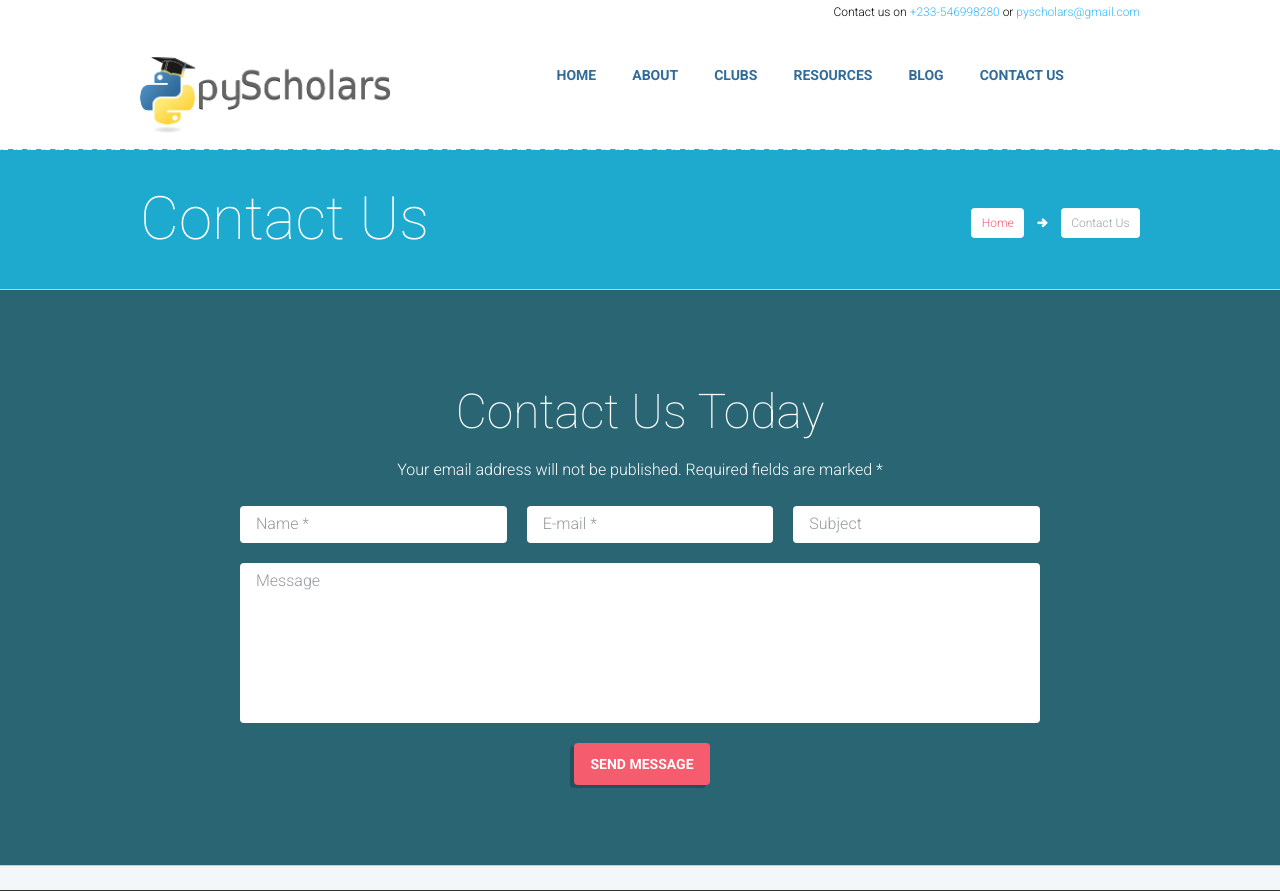
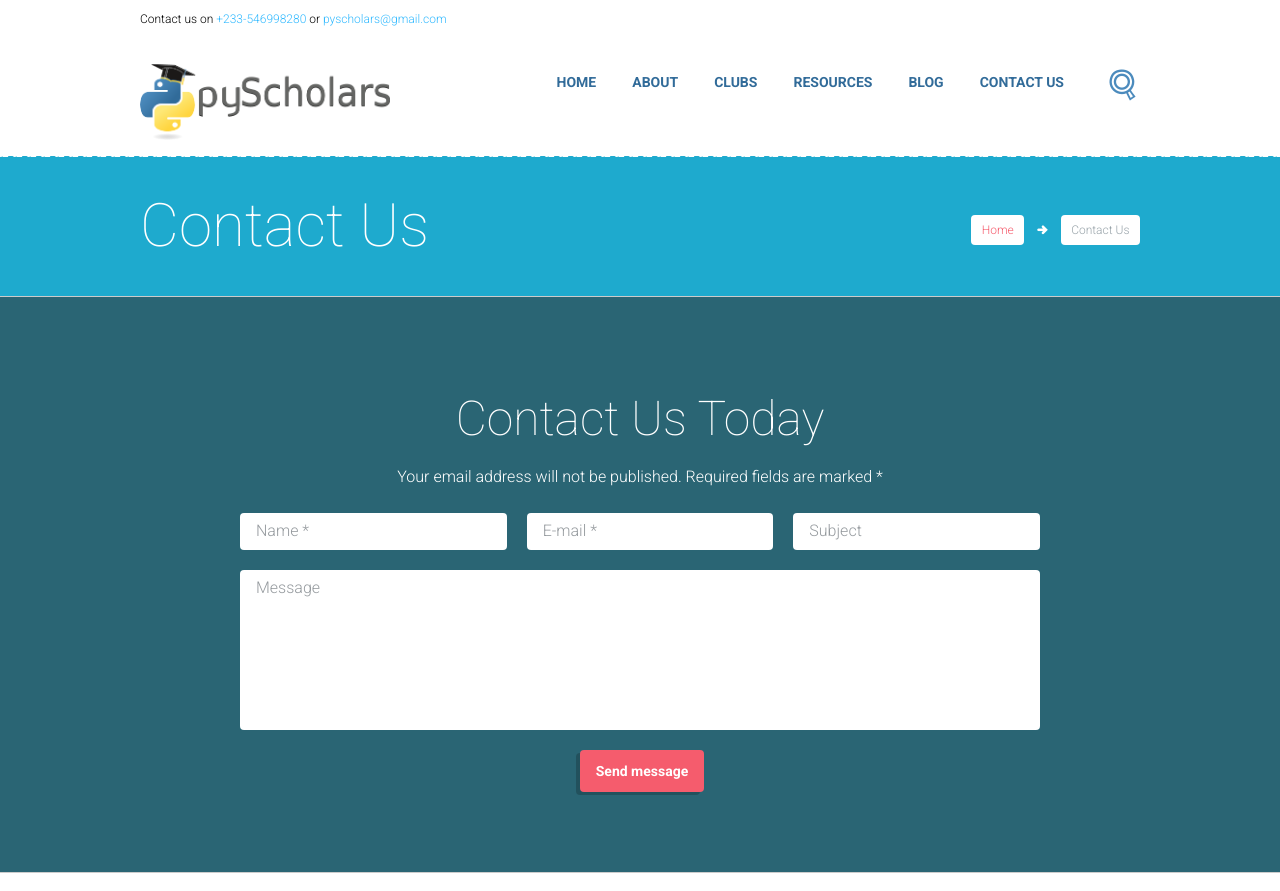
Before and after one commit to mawy7/website, a Django app: page /contact in a window 1280 px wide. Shown: the top 891 px of the page. Run offline with Django 3.2, Linux system fonts and the light colour scheme; grey boxes labelled with a size stand in for pictures from a placeholder-image service; some libraries are stand-ins or nearby versions; some web fonts are replaced.

Commit message:
fixed navbar issues

```diff
--- a/contact_us/templates/contact_form.html
+++ b/contact_us/templates/contact_form.html
@@ -38,7 +38,7 @@
                       <div id="sc_contact_form" class="sc_contact_form sc_contact_form_standard aligncenter width_80per">
                         <h2 class="sc_contact_form_title">Contact Us Today</h2>
                         <p class="sc_contact_form_description">Your email address will not be published. Required fields are marked *</p>
-                        <form id="sc_contact_form_1" data-formtype="contact" method="post" action="#">
+                         <form method="POST">  {% csrf_token %}
                           <div class="sc_contact_form_info">
                             <div class="sc_contact_form_item sc_contact_form_field label_over">
                               <label class="required" for="sc_contact_form_username">Name</label>
@@ -60,11 +60,12 @@
                           <div class="sc_contact_form_item sc_contact_form_message label_over"  align="s">
                             {{ form.captcha|as_crispy_field }}
                           </div>
-                          <div class="sc_contact_form_item sc_contact_form_button">
+                          <div class="result sc_infobox"></div>
 
-                            <button>SEND MESSAGE</button>
+                          <div>
+                            <button class="button-main"  id="contact_us" type="submit"><span type="submit">Send message</span></button>
                           </div>
-                          <div class="result sc_infobox"></div>
+
                         </form>
                       </div>
                     </div>
--- a/requirements.txt
+++ b/requirements.txt
@@ -1,3 +1,8 @@
 Django==2.2.5
 pytz==2019.2
 sqlparse==0.3.0
+Django==2.2.5
+django-crispy-forms==1.7.2
+django-recaptcha==2.0.5
+pytz==2019.2
+sqlparse==0.3.0
--- a/static/css/custom-style.css
+++ b/static/css/custom-style.css
@@ -61,6 +61,13 @@
 	background-image: url(../images/socials/twitter.png);
 }
 
+.social_instagram_dark {
+	background-image: url(../images/socials/instagram_dark.png);
+}
+
+.social_instagram {
+	background-image: url(../images/socials/instagram.png);
+}
 .social_gplus{
 	background-image: url(../images/socials/gplus.png);
 }
--- a/templates/base2.html
+++ b/templates/base2.html
@@ -1,12 +1,11 @@
 {% load staticfiles %}
 {% load static %}
+
 <!DOCTYPE html>
 <html lang="en-US">
-
 <head>
     <meta charset="UTF-8" />
     <meta name="viewport" content="width=device-width, initial-scale=1, maximum-scale=1">
-
     <link rel="icon" type="image/x-icon" href="{% static 'images/fav.png' %}" />
     <title>{% block meta_title %}{% endblock %}{% if settings.SITE_TITLE %} | {{ settings.SITE_TITLE }}{% endif %}</title>
 
@@ -17,9 +16,11 @@
 
     <link rel="stylesheet" href="{% static 'js/rs-plugin/settings.css' %}" type="text/css" media="all" />
 
+    <link rel="stylesheet" href="{% static 'js/prettyPhoto/css/prettyPhoto.css' %}" type="text/css" media="all" />
     <link rel="stylesheet" href="{% static 'css/woocommerce/woocommerce-layout.css' %}" type="text/css" media="all" />
     <link rel="stylesheet" href="{% static 'css/woocommerce/woocommerce-smallscreen.css' %}" type="text/css" media="only screen and (max-width: 768px)" />
     <link rel="stylesheet" href="{% static 'css/woocommerce/woocommerce.css' %}" type="text/css" media="all" />
+    <link rel="stylesheet" href="{% static 'css/woo-style.css' %}" type="text/css" media="all" />
 
     <link rel="stylesheet" href="{% static 'css/style.css' %}" type="text/css" media="all" />
     <link rel="stylesheet" href="{% static 'css/shortcodes.css' %}" type="text/css" media="all" />
@@ -33,26 +34,23 @@
     <link rel="stylesheet" href="{% static 'js/prettyPhoto/css/prettyPhoto.css' %}" type="text/css" media="all" />
     <link rel="stylesheet" href="{% static 'js/core.customizer/front.customizer.css' %}" type="text/css" media="all" />
     <link rel="stylesheet" href="{% static 'js/core.messages/core.messages.css' %}" type="text/css" media="all" />
-	<link rel="stylesheet" href="{% static 'js/swiper/idangerous.swiper.css' %}" type="text/css" media="all" />
-
-	<link rel="stylesheet" href="{% static 'css/homepage3-custom.css' %}" type="text/css" media="all" />
+    <link rel="stylesheet" href="{% static 'js/swiper/idangerous.swiper.min.css' %}" type="text/css" media="all" />
     <link rel="stylesheet" href="{% static 'css/custom-style.css' %}" type="text/css" media="all" />
     <link rel="stylesheet" href="{% static 'css/responsive.css' %}" type="text/css" media="all" />
     <link rel="stylesheet" href="{% static 'css/skins/skin-responsive.css' %}" type="text/css" media="all" />
-
+  <link rel="stylesheet" href="{% static 'css/homepage3-custom.css' %}" type="text/css" media="all" />
 
 
 </head>
 
-
-<body class="page body_style_fullscreen body_filled article_style_boxed top_panel_style_light top_panel_opacity_solid top_panel_above menu_right sidebar_hide">
+<body class="archive category body_style_wide body_filled article_style_stretch top_panel_style_light layout_excerpt top_panel_opacity_solid top_panel_above menu_right sidebar_hide">
     <a id="toc_top" class="sc_anchor" title="To Top" data-description="&lt;i&gt;Back to top&lt;/i&gt; - &lt;br&gt;scroll to top of the page" data-icon="icon-angle-double-up" data-url="" data-separator="yes"></a>
 
+   <!-- Body -->
     {% block content %}
 
     {% endblock %}
-
-
+  <!-- /Body -->
     <a href="#" class="scroll_to_top icon-up-2" title="Scroll to top"></a>
 
     <div class="custom_html_section"></div>
@@ -62,7 +60,6 @@
     <script type="text/javascript" src="{% static 'js/jquery/ui/core.min.js' %}"></script>
     <script type="text/javascript" src="{% static 'js/jquery/ui/widget.min.js' %}"></script>
     <script type="text/javascript" src="{% static 'js/jquery/ui/tabs.min.js' %}"></script>
-	<script type="text/javascript" src="{% static 'js/jquery/ui/accordion.min.js' %}"></script>
     <script type="text/javascript" src="{% static 'js/jquery/ui/effect.min.js' %}"></script>
     <script type="text/javascript" src="{% static 'js/jquery/ui/effect-fade.min.js' %}"></script>
     <script type="text/javascript" src="{% static 'js/jquery/jquery.blockUI.min.js' %}"></script>
@@ -83,16 +80,14 @@
 
     <script type="text/javascript" src="{% static 'js/jquery.isotope.min.js' %}"></script>
     <script type="text/javascript" src="{% static 'js/hover/jquery.hoverdir.min.js' %}"></script>
+    <script type="text/javascript" src="{% static 'js/hover/jquery.hoverdir.min.js' %}"></script>
+    <script type="text/javascript" src="{% static 'js/prettyPhoto/jquery.prettyPhoto.min.js' %}"></script>
     <script type="text/javascript" src="{% static 'js/swiper/idangerous.swiper-2.7.min.js' %}"></script>
     <script type="text/javascript" src="{% static 'js/swiper/idangerous.swiper.scrollbar-2.4.min.js' %}"></script>
-	<script type="text/javascript" src="{% static 'js/prettyPhoto/jquery.prettyPhoto.min.js' %}"></script>
-
-    <script type="text/javascript" src="{% static 'js/diagram/chart.min.js' %}"></script>
 
     <!--<script type="text/javascript" src="{% static 'js/core.customizer/front.customizer.min.js' %}"></script>
     <script type="text/javascript" src="{% static 'js/skin.customizer.min.js' %}"></script>-->
 
-
 </body>
 
 </html>
--- a/templates/navbarO.html
+++ b/templates/navbarO.html
@@ -1,25 +1,23 @@
 {% load staticfiles %}
 {% load static %}
-
-
 {% block headerother %}
-
-            <header class="top_panel_wrap bg_tint_dark">
+ <header class="top_panel_wrap bg_tint_light">
 				<!-- User menu -->
                 <div class="menu_user_wrap">
                     <div class="content_wrap clearfix">
                         <div class="menu_user_area menu_user_right menu_user_nav_area">
-										<font color="black">Contact us on <a href="tel:+233546998280"><font color="#316b99ff">+233-546998280</font></a> or <a href = "mailto: pyscholars@gmail.com"><font color="#316b99ff">pyscholars@gmail.com</font></a></font>
+
                         </div>
-								<div class="menu_user_area menu_user_left menu_user_contact_area"></div>
+                        <div class="menu_user_area menu_user_left menu_user_contact_area"><font color="black">Contact us on <a href="tel:+233546998280"><font color="#316b99ff">+233-546998280</font></a> or <a href = "mailto: pyscholars@gmail.com"><font color="#316b99ff">pyscholars@gmail.com</font></a></font></div>
                     </div>
                 </div>
+				<!-- /User menu -->
 				<!-- Main menu -->
                 <div class="menu_main_wrap logo_left">
                     <div class="content_wrap clearfix">
 						<!-- Logo -->
                         <div class="logo">
-								<a href="index.html">
+								<a href="/">
 								<img src="{% static 'images/logo.png' %}" class="logo_main" alt="">
 								<img src="{% static 'images/logo.png' %}" class="logo_fixed" alt="">
 								</a>
@@ -58,4 +56,7 @@
                 </div>
 				<!-- /Main menu -->
             </header>
+
+
+
 {% endblock %}
```
Also changed, not shown: home/templates/home.html (+2 -40 lines), templates/base.html (+18 -7 lines). Lines whose indentation alone changed are shown as unchanged.
